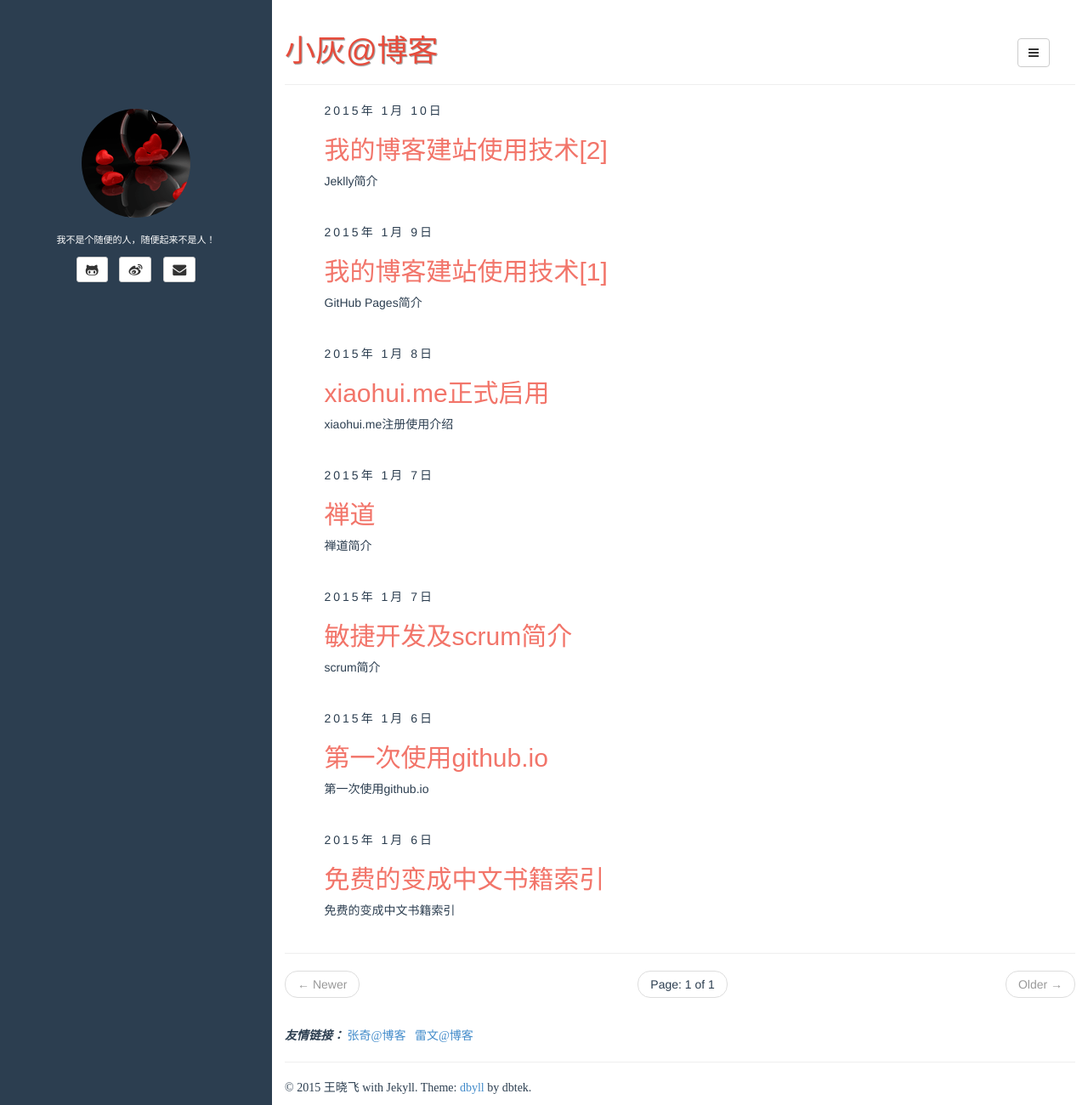
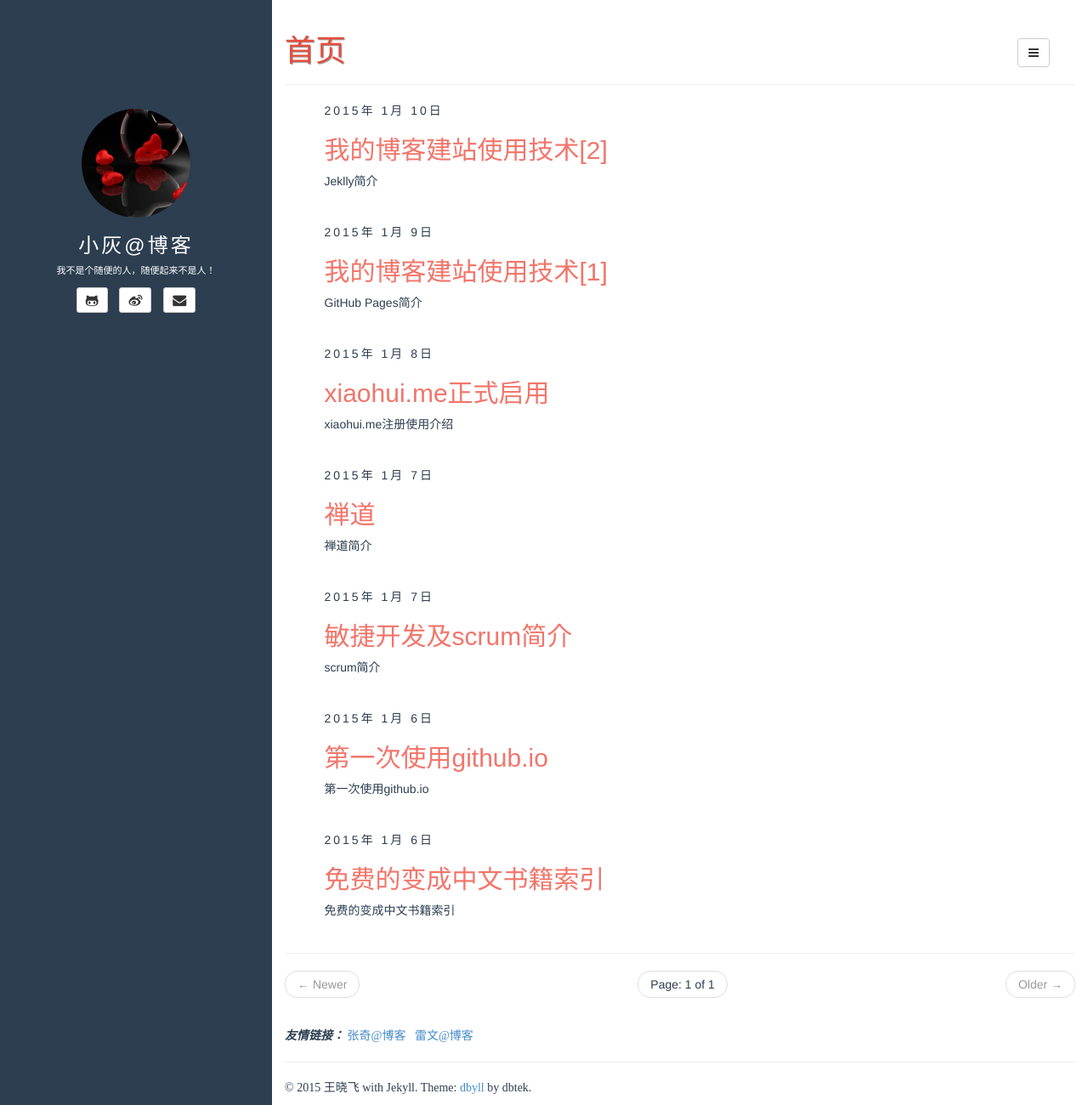
Before and after one commit to wangxiaofei/wangxiaofei.github.io, a Jekyll site: the page built from index.html, in a window 1280 px wide and 1300 px high. Shown: the whole window at 85% size. Built offline with Jekyll 4.4.1, drawn with Linux system fonts in a browser that asks for light colours; the list of posts is cut into pages by our own code; comment, search, counter and statistics services are not loaded.

Commit message:
update config

```diff
--- a/_config.yml
+++ b/_config.yml
@@ -11,8 +11,8 @@ defaults:
     scope:
       path: "" # empty string for all files
     values:
-      title: 小灰@博客
-
+      title: 首页
+title: 小灰@博客
 description: Stylish Jekyll Theme
 author:
   name: 王晓飞
--- a/_includes/header.html
+++ b/_includes/header.html
@@ -1,6 +1,6 @@
 <!-- 头部申明 -->
 <meta charset="utf-8">
-<title>{{ page.title }}</title>
+<title>{{ page.title }} - {{site.title}}</title>
 {% if page.description %}
 <meta name="description" content="{{ page.description }}">
 {% endif %}
```
